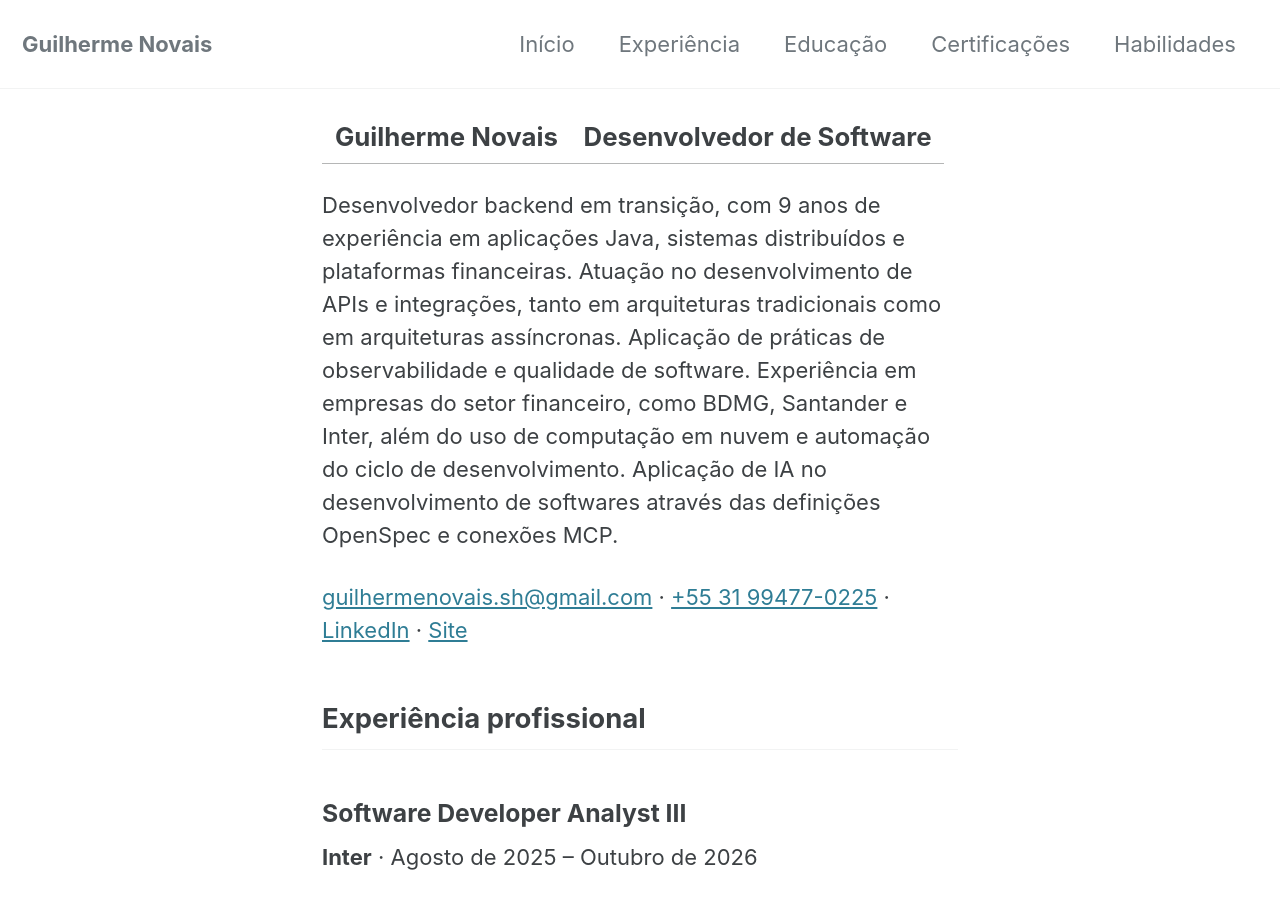
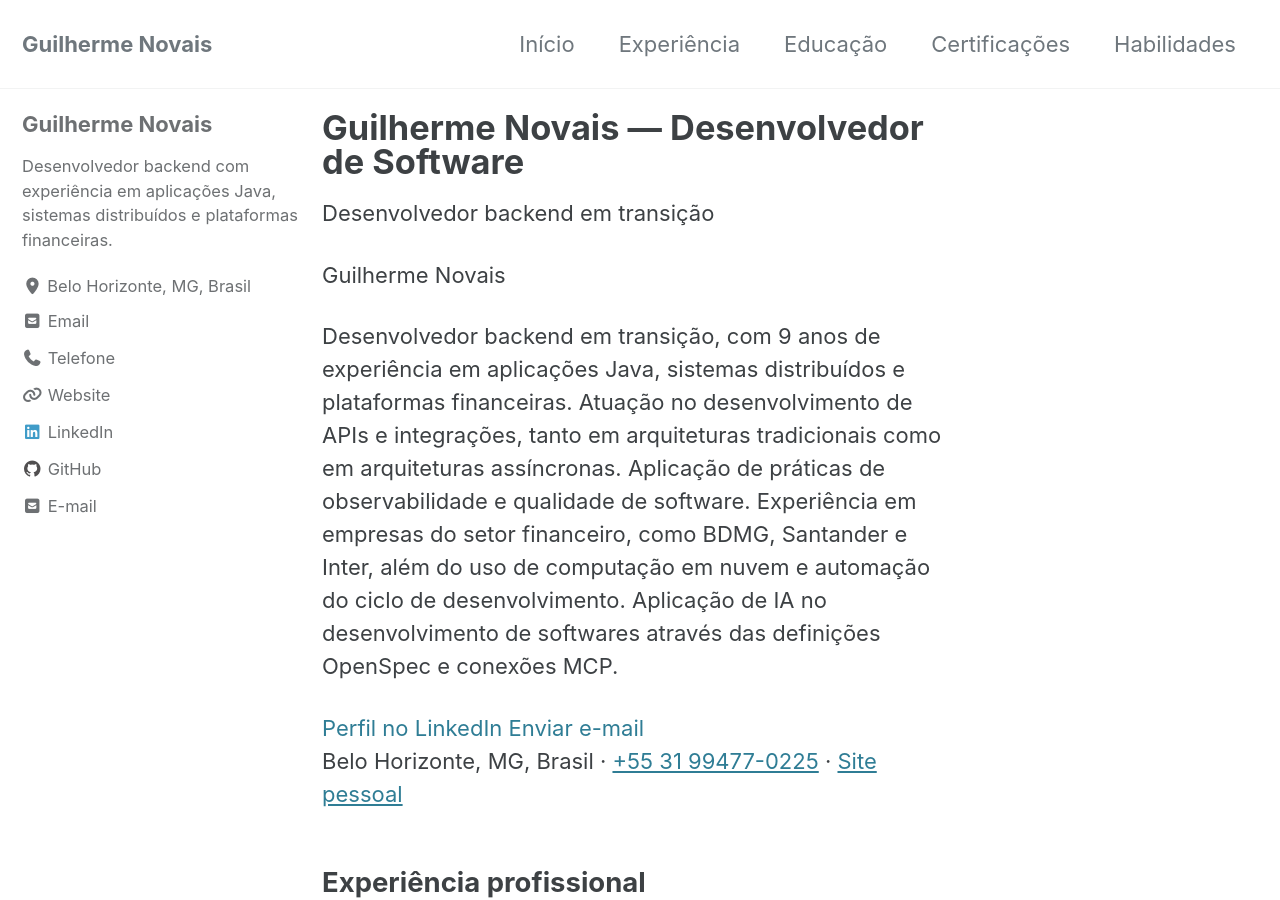
Before and after one commit to guiNovais/guiNovais.github.io, a Jekyll site: the page built from index.md, in a window 1280 px wide and 900 px high. Built offline with Jekyll 4.4.1, drawn with Linux system fonts in a browser that asks for light colours; cached includes are drawn as plain includes.

Commit message:
:bug: page layout

```diff
--- a/index.md
+++ b/index.md
@@ -1,22 +1,29 @@
 ---
 layout: single
-title: Guilherme Novais | Desenvolvedor de Software
+title: "Guilherme Novais — Desenvolvedor de Software"
 description: Portfólio profissional de Guilherme Novais, desenvolvedor backend com experiência em aplicações Java, sistemas distribuídos e plataformas financeiras.
 permalink: /
 locale: pt-BR
-author_profile: false
+author_profile: true
 ---
 
 {% assign content = site.data.portfolio["pt-BR"] %}
 {% assign profile = content.profile %}
 
-{{ profile.summary | markdownify }}
+<header class="portfolio-intro">
+  <p class="portfolio-eyebrow">{{ profile.headline }}</p>
+  <p class="portfolio-name">{{ profile.name }}</p>
+  {{ profile.summary | markdownify }}
+
+  <nav class="portfolio-actions" aria-label="Ações de contato">
+    <a class="portfolio-action" href="{{ profile.links.linkedin }}">Perfil no LinkedIn</a>
+    <a class="portfolio-action" href="mailto:{{ profile.email }}">Enviar e-mail</a>
+  </nav>
+</header>
 
 <p class="profile-contact">
-  <a href="mailto:{{ profile.email }}">{{ profile.email }}</a> ·
-  <a href="tel:{{ profile.phone | remove: '+' | remove: ' ' }}">{{ profile.phone }}</a> ·
-  <a href="{{ profile.links.linkedin }}">LinkedIn</a> ·
-  <a href="{{ profile.links.website }}">Site</a>
+  {{ profile.location }} · <a href="tel:{{ profile.phone | remove: '+' | remove: ' ' }}">{{ profile.phone }}</a> ·
+  <a href="{{ profile.links.website }}">Site pessoal</a>
 </p>
 
 ## Experiência profissional {#experiencia-profissional}
@@ -25,8 +32,8 @@
 <article class="portfolio-experience">
   <h3>{{ experience.role }}</h3>
   <p><strong>{{ experience.company }}</strong> ·
-    {% if experience.period %}<time>{{ experience.period }}</time>
-    {% else %}{% for period in experience.periods %}<time>{{ period }}</time>{% unless forloop.last %}; {% endunless %}{% endfor %}{% endif %}
+    {% if experience.period %}<time datetime="{{ experience.period }}">{{ experience.period }}</time>
+    {% else %}{% for period in experience.periods %}<time datetime="{{ period }}">{{ period }}</time>{% unless forloop.last %}; {% endunless %}{% endfor %}{% endif %}
   </p>
   <ul>
     {% for item in experience.highlights %}<li>{{ item }}</li>{% endfor %}
@@ -39,7 +46,7 @@
 {% for education in content.education %}
 <article itemscope itemtype="https://schema.org/EducationalOccupationalCredential">
   <h3 itemprop="credentialCategory">{{ education.degree }}</h3>
-  <p><span itemprop="recognizedBy">{{ education.institution }}</span> · <time>{{ education.period }}</time></p>
+  <p><span itemprop="recognizedBy">{{ education.institution }}</span> · <time datetime="{{ education.period }}">{{ education.period }}</time></p>
 </article>
 {% endfor %}
 
@@ -48,7 +55,7 @@
 {% for certification in content.certifications %}
 <article itemscope itemtype="https://schema.org/EducationalOccupationalCredential">
   <h3 itemprop="name">{{ certification.name }}</h3>
-  <p><time>{{ certification.period }}</time></p>
+  <p><time datetime="{{ certification.period }}">{{ certification.period }}</time></p>
 </article>
 {% endfor %}
 
--- /dev/null
+++ b/openspec/changes/archive/2026-10-31-align-editorial-portfolio-landing-page/.openspec.yaml
@@ -0,0 +1,2 @@
+schema: spec-driven
+created: 2026-10-30
```
Also changed, not shown: openspec/changes/archive/2026-10-31-align-editorial-portfolio-landing-page/design.md (added, +70 -0 lines), openspec/changes/archive/2026-10-31-align-editorial-portfolio-landing-page/proposal.md (added, +34 -0 lines), openspec/changes/archive/2026-10-31-align-editorial-portfolio-landing-page/specs/professional-portfolio/spec.md (added, +57 -0 lines), openspec/changes/archive/2026-10-31-align-editorial-portfolio-landing-page/tasks.md (added, +33 -0 lines), openspec/specs/professional-portfolio/spec.md (+44 -3 lines), assets/images/profile-avatar.svg (added).
